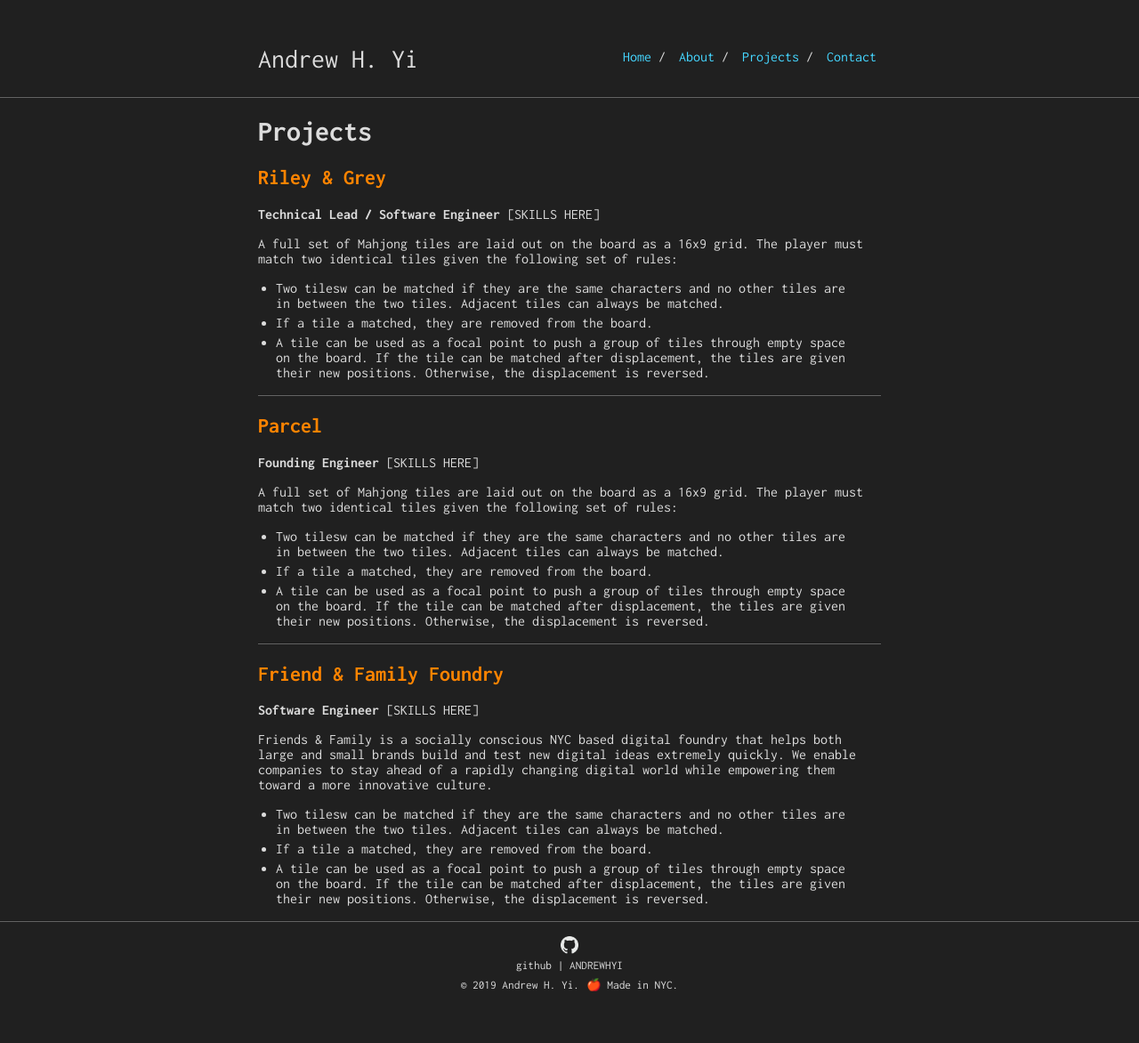
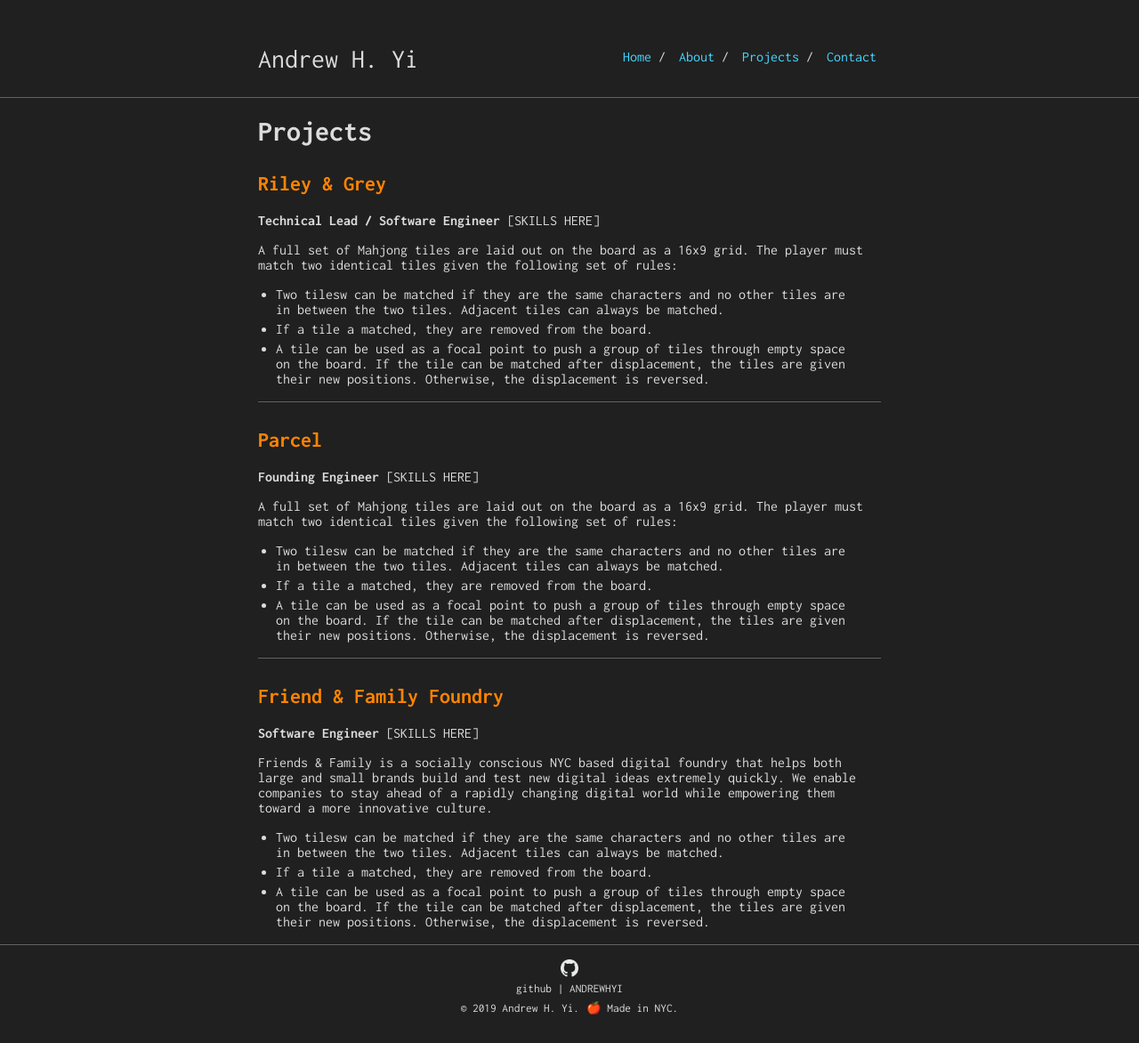
Before and after one commit to AndrewHYi/andrewhyi.github.io, a Jekyll site: the page built from projects.md, in a window 1280 px wide. Shown: the whole page at 89% size. Built offline with Jekyll 4.4.1, drawn with Linux system fonts in a browser that asks for light colours; before the commit the page ends 1146 px from its top, so only the background shows below that.

Commit message:
minor tweaks

```diff
--- a/_sass/_style.scss
+++ b/_sass/_style.scss
@@ -27,6 +27,10 @@ hr {
     height: 0;
     border-top: 1px solid rgba(0, 0, 0, 0.1);
     border-bottom: 1px solid rgba(255, 255, 255, 0.3);
+}
+
+h2 {
+    margin-top: 1.2em;
 }
 
 /*
```
